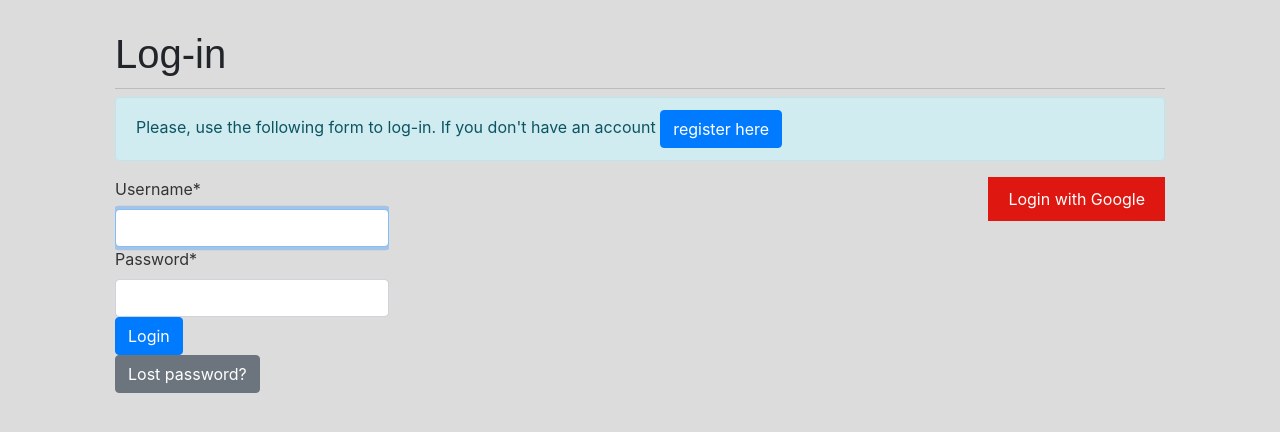
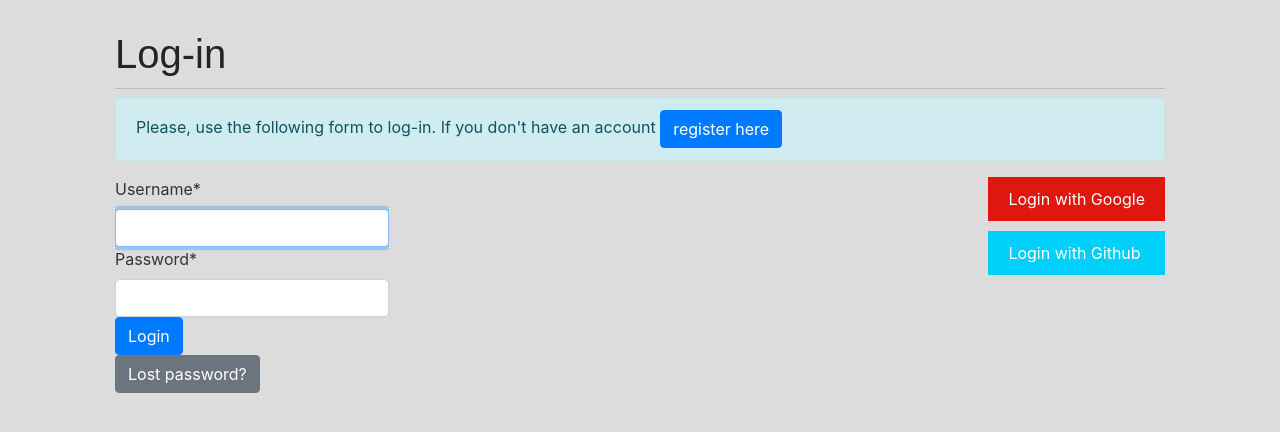
Before and after one commit to pascal-p/djl, a Django app: page /account/login/ in a window 1280 px wide. Shown: the part 54-486 px from the top of the page. Run offline with Django 3.2, Linux system fonts and the light colour scheme; some libraries are stand-ins or nearby versions; some web fonts are replaced.

Commit message:
iter 8: social authentication github

```diff
--- a/bookmarks/account/static/css/base.css
+++ b/bookmarks/account/static/css/base.css
@@ -194,8 +194,8 @@ ul.messages li a.close {
   color:#fff;
 }
 
-.social li.facebook { background:#3b5399; }
-.social li.twitter { background:#00cffa; }
+// .social li.facebook { background:#3b5399; }
+.social li.github { background:#00cffa; }
 .social li.google { background:#de1710; }
 
 
--- a/bookmarks/account/templates/registration/login.html
+++ b/bookmarks/account/templates/registration/login.html
@@ -26,11 +26,15 @@
     <a href="{% url 'password_reset' %}" class="btn btn-secondary">Lost password?</a>
   </p>
 </div>
- <div class="social">
-   <ul>
-     <li class="google">
-       <a href="{% url "social:begin" "google-oauth2" %}">Login with Google</a>
-     </li>
-   </ul>
-</dvi>
+<div class="social">
+  <ul>
+    <li class="google">
+      <a href="{% url 'social:begin' 'google-oauth2' %}">Login with Google</a>
+    </li>
+
+    <li class="github">
+      <a href="{% url 'social:begin' 'github' %}">Login with Github</a>
+    </li>
+  </ul>
+</div>
 {% endblock %}
```
Also changed, not shown: bookmarks/bookmarks/settings.py (+7 -0 lines).
